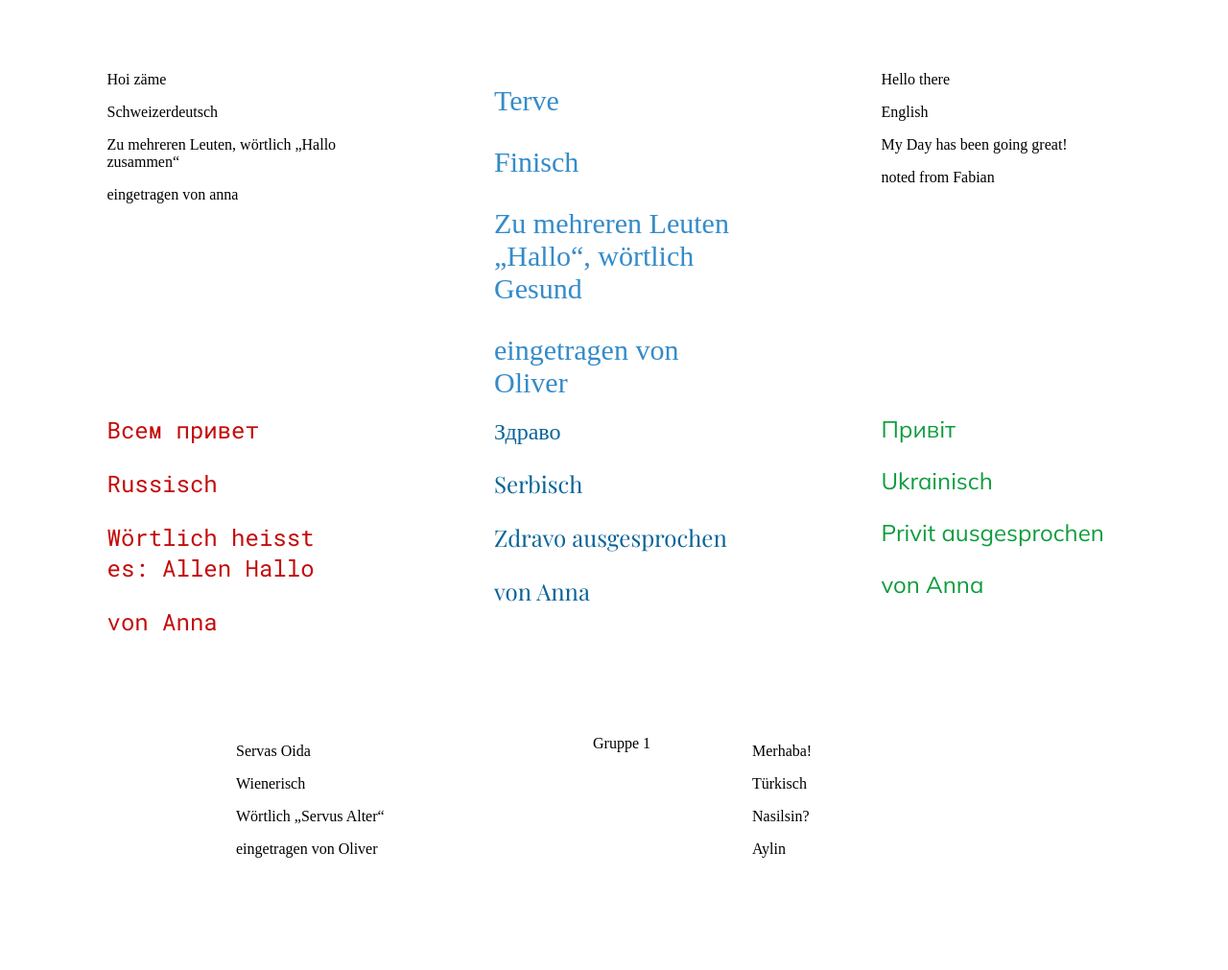
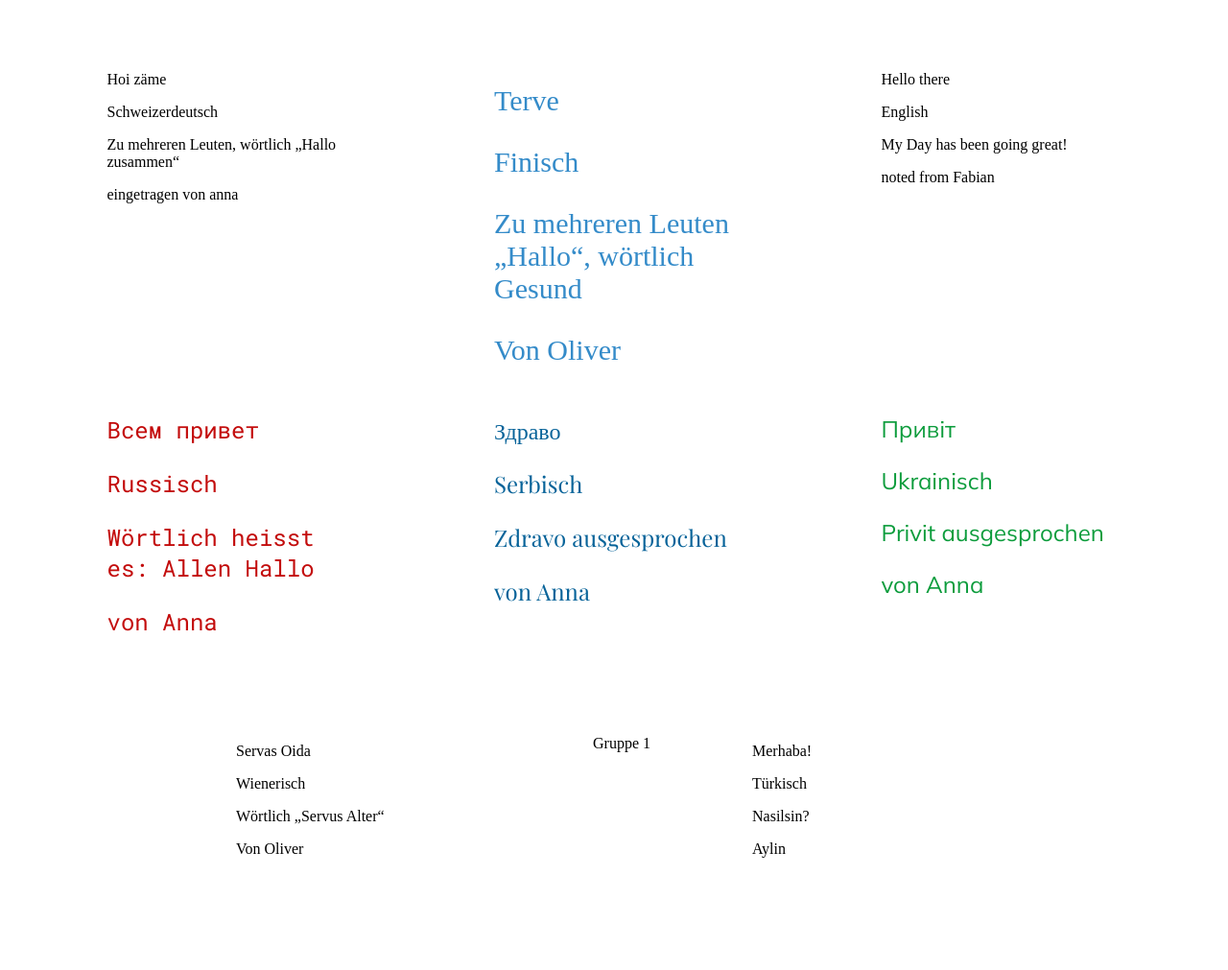
Before and after one commit to hzuellig/sfgz-begruessung-03, a plain HTML site: page begruessung-git/index.html in a window 1280 px wide. Shown: the whole page at 96% size. Drawn offline with nearby package versions, Linux system fonts and the light colour scheme; a web font is replaced by a local one.

Commit message:
Update index.html

```diff
--- a/begruessung-git/index.html
+++ b/begruessung-git/index.html
@@ -22,7 +22,7 @@
         <p class="wort">Terve</p>
         <p class="info">Finisch</p>
         <p class="notiz">Zu mehreren Leuten „Hallo“, wörtlich Gesund</p>
-        <p class="von">eingetragen von Oliver</p>
+        <p class="von">Von Oliver</p>
     </li>
 
     <li class="gruss" lang="en">
@@ -56,7 +56,7 @@
         <p class="wort">Servas Oida</p>
         <p class="info">Wienerisch</p>
         <p class="notiz">Wörtlich „Servus Alter“</p>
-        <p class="von">eingetragen von Oliver</p>
+        <p class="von">Von Oliver</p>
     </li>
 
      <li class="gruss" lang="tr">
```
